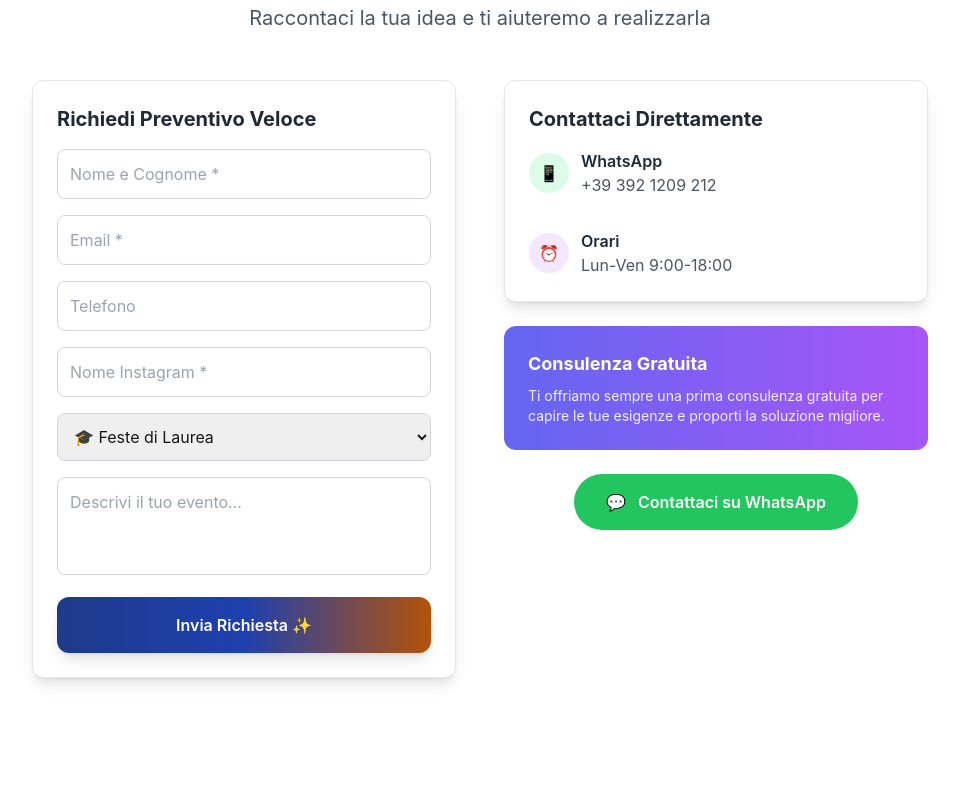
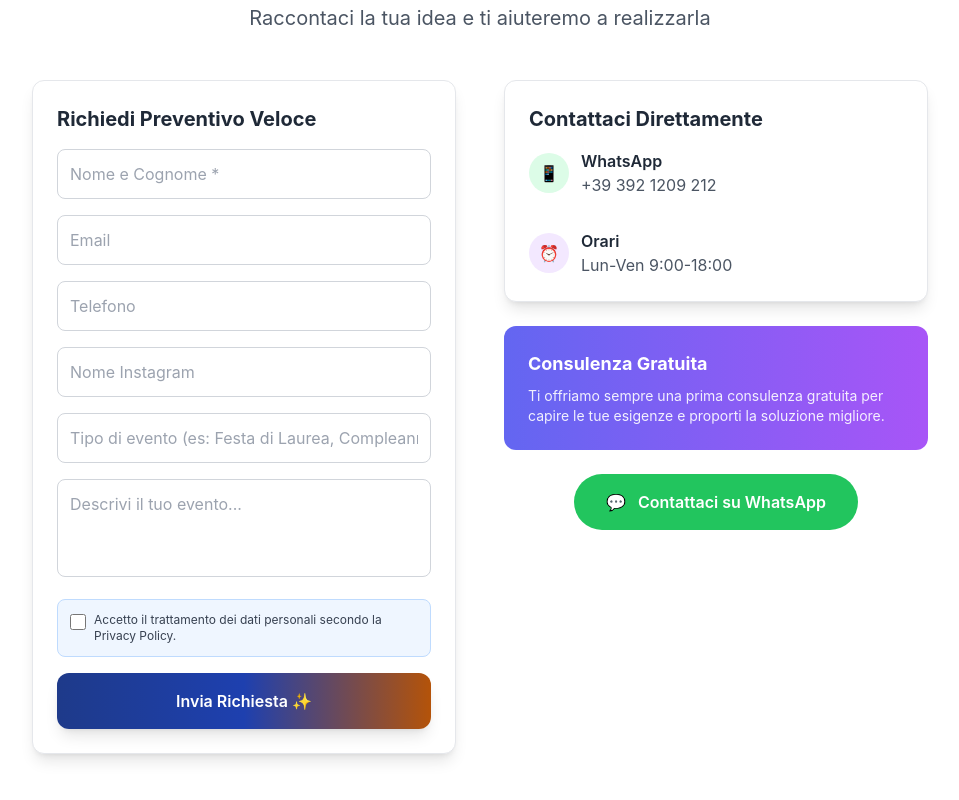
Before and after one commit to Gregoriounipd/fast-events, a Next.js app: page /servizi in a window 1280 px wide. Shown: the part 3121-3921 px from the top of the page, without its empty margins (160-1119 px from the left). Before the commit the page ends 3879 px from the top, so only its background shows below. Built offline with nearby package versions, Linux system fonts and the light colour scheme.

Commit message:
fix definitivo del form

```diff
--- a/app/page.js
+++ b/app/page.js
@@ -36,7 +36,7 @@ function ContactModal({ isOpen, onClose }) {
     email: '',
     telefono: '',
     utente: '',
-    tipoEvento: 'Feste di laurea', // ✅ CORRETTO
+    tipoEvento: '', // ✅ Vuoto inizialmente
     budget: '',
     messaggio: '',
     privacy: false
@@ -63,13 +63,13 @@ function ContactModal({ isOpen, onClose }) {
       const formDataToSend = new FormData();
 
       // ✅ SEMPRE invia tutti i campi, anche se vuoti
-      formDataToSend.append('entry.1293752853', formData.nome || '');
-      formDataToSend.append('entry.1222330538', formData.email || '');
-      formDataToSend.append('entry.996676258', formData.telefono || ''); // Opzionale
-      formDataToSend.append('entry.417819852', formData.utente || '');
-      formDataToSend.append('entry.1185668983', formData.tipoEvento || 'Altro');
-      formDataToSend.append('entry.984905371', formData.budget || ''); // Opzionale
-      formDataToSend.append('entry.811715166', formData.messaggio || ''); // ✅ Anche se vuoto!
+      formDataToSend.append('entry.1293752853', formData.nome || '');        // Nome
+      formDataToSend.append('entry.1222330538', formData.email || '');       // Email
+      formDataToSend.append('entry.996676258', formData.telefono || '');     // Telefono
+      formDataToSend.append('entry.417819852', formData.utente || '');       // Instagram
+      formDataToSend.append('entry.1185668983', formData.tipoEvento || '');  // Tipo Evento (TEXT!)
+      formDataToSend.append('entry.984905371', formData.budget || '');       // Budget
+      formDataToSend.append('entry.811715166', formData.messaggio || '');    // Messaggio
 
       console.log('📡 Invio a Google Forms...');
 
@@ -109,13 +109,13 @@ function ContactModal({ isOpen, onClose }) {
 
       alert('✅ Richiesta inviata! Ti contatteremo entro 24 ore.');
 
-      onClose();
+     // Reset form
       setFormData({
         nome: '',
         email: '',
         telefono: '',
         utente: '',
-        tipoEvento: 'Feste di laurea',
+        tipoEvento: '',
         budget: '',
         messaggio: '',
         privacy: false
@@ -224,24 +224,21 @@ function ContactModal({ isOpen, onClose }) {
               className="w-full p-3 sm:p-4 border-2 border-amber-200 rounded-xl focus:ring-2 focus:ring-blue-900 focus:border-blue-900 transition-all duration-200 bg-white hover:bg-amber-50/50 text-slate-800 placeholder-slate-400 text-base"
             />
           </div>
-
-          {/* Select Tipo Evento */}
+            {
+            /* Tipo di Evento */}
           <div className="space-y-2">
             <label className="block text-sm font-semibold text-slate-800 mb-2">
               Tipo di Evento *
             </label>
-            <select
-              name="tipoEvento"
-              value={formData.tipoEvento}
-              onChange={handleChange}
-              className="w-full p-3 sm:p-4 border-2 border-amber-200 rounded-xl focus:ring-2 focus:ring-blue-900 focus:border-blue-900 transition-all duration-200 bg-white hover:bg-amber-50/50 text-slate-800 font-medium shadow-sm cursor-pointer text-base"
-            >
-              <option value="Feste di laurea">🎓 Festa di Laurea</option>
-              <option value="Compleanno">🎂 Compleanno</option>
-              <option value="Altro">🎉 Altro</option>
-            </select>
-          </div>
-
+          <input
+            type="text"
+            name="tipoEvento"
+            value={formData.tipoEvento}
+            onChange={handleChange}
+            placeholder="Es: Festa di Laurea, Compleanno, 18esimo..."
+            className="w-full p-3 sm:p-4 border-2 border-amber-200 rounded-xl focus:ring-2 focus:ring-blue-900 focus:border-blue-900 transition-all duration-200 bg-white hover:bg-amber-50/50 text-slate-800 placeholder-slate-400 text-base"
+          />
+</div>
           {/* Budget */}
           <div className="space-y-2">
             <label className="block text-sm font-semibold text-slate-800 mb-2">
--- a/app/servizi/page.js
+++ b/app/servizi/page.js
@@ -98,39 +98,44 @@ function QuickQuoteForm() {
     email: '',
     telefono: '',
     utente: '',
-    tipoEvento: 'Feste di laurea', // ✅ Deve matchare con il name del select
-    budget: '', // Aggiungi questo se serve
-    messaggio: ''
+    tipoEvento: '', // ✅ Stringa vuota - il cliente scrive quello che vuole
+    budget: '',
+    messaggio: '',
+    privacy: false // ✅ Aggiungi anche qui la privacy
   });
 
-  const handleSubmit = async () => {
+  const handleSubmit = async (e) => {
+    e.preventDefault(); // ✅ Previeni reload pagina
+
     try {
-      // Validazione SOLO campi veramente obbligatori
-      if (!formData.nome || !formData.email || !formData.utente) {
-        alert('⚠️ Compila almeno: Nome, Email e Instagram');
+      // Validazione SOLO nome
+      if (!formData.nome || formData.nome.trim() === '') {
+        alert('⚠️ Inserisci almeno il tuo nome!');
         return;
       }
 
-      console.log('📤 Invio dati:', formData);
+      if (!formData.privacy) {
+        alert('⚠️ Devi accettare la privacy policy per continuare');
+        return;
+      }
+
+      console.log('📤 Invio quick quote:', formData);
 
       const GOOGLE_FORM_URL = 'https://docs.google.com/forms/d/e/1FAIpQLSdlZEv6k-vgrV3yVwZsaIiLUYqwLsffPrPASZqmAXzn090Ukw/formResponse';
 
       const formDataToSend = new FormData();
-
-      // ✅ SEMPRE invia tutti i campi, anche se vuoti
       formDataToSend.append('entry.1293752853', formData.nome || '');
       formDataToSend.append('entry.1222330538', formData.email || '');
-      formDataToSend.append('entry.996676258', formData.telefono || ''); // Opzionale
+      formDataToSend.append('entry.996676258', formData.telefono || '');
       formDataToSend.append('entry.417819852', formData.utente || '');
-      formDataToSend.append('entry.1185668983', formData.tipoEvento || 'Altro');
-      formDataToSend.append('entry.984905371', formData.budget || ''); // Opzionale
-      formDataToSend.append('entry.811715166', formData.messaggio || ''); // ✅ Anche se vuoto!
+      formDataToSend.append('entry.1185668983', formData.tipoEvento || ''); // ✅ Text libero
+      formDataToSend.append('entry.984905371', formData.budget || '');
+      formDataToSend.append('entry.811715166', formData.messaggio || '');
 
       console.log('📡 Invio a Google Forms...');
 
-      // Invia con timeout per evitare hang
       const controller = new AbortController();
-      const timeoutId = setTimeout(() => controller.abort(), 5000); // 5 sec timeout
+      const timeoutId = setTimeout(() => controller.abort(), 5000);
 
       await fetch(GOOGLE_FORM_URL, {
         method: 'POST',
@@ -138,20 +143,21 @@ function QuickQuoteForm() {
         mode: 'no-cors',
         signal: controller.signal
       }).catch(err => {
-        // no-cors può dare errore anche se funziona
         console.log('⚠️ Fetch completato (no-cors)');
       });
 
       clearTimeout(timeoutId);
 
-      // BACKUP LOCALE (SEMPRE, anche se Google Forms fallisce)
-      const backupKey = `richiesta_${Date.now()}`;
+      // BACKUP LOCALE
+      const backupKey = `richiesta_servizi_${Date.now()}`;
       const backupData = {
         ...formData,
         timestamp: new Date().toISOString(),
-        // Aggiungi info su quali campi erano vuoti
+        source: 'pagina_servizi',
         campiVuoti: {
+          email: !formData.email,
           telefono: !formData.telefono,
+          utente: !formData.utente,
           budget: !formData.budget,
           messaggio: !formData.messaggio
         }
@@ -160,35 +166,35 @@ function QuickQuoteForm() {
       localStorage.setItem(backupKey, JSON.stringify(backupData));
 
       console.log('✅ Backup salvato:', backupKey);
-      console.log('📊 Dati backup:', backupData);
 
       alert('✅ Richiesta inviata! Ti contatteremo entro 24 ore.');
 
-      onClose();
+      // Reset form
       setFormData({
         nome: '',
         email: '',
         telefono: '',
         utente: '',
-        tipoEvento: 'Feste di laurea',
+        tipoEvento: '',
         budget: '',
-        messaggio: ''
+        messaggio: '',
+        privacy: false
       });
 
     } catch (error) {
-      console.error('❌ Errore:', error);
+      console.error('❌ Errore quick quote:', error);
 
-      // SALVA COMUNQUE IL BACKUP
-      const backupKey = `richiesta_errore_${Date.now()}`;
+      const backupKey = `richiesta_servizi_errore_${Date.now()}`;
       localStorage.setItem(backupKey, JSON.stringify({
         ...formData,
         timestamp: new Date().toISOString(),
+        source: 'pagina_servizi',
         errore: error.message
       }));
 
       console.log('💾 Backup errore salvato:', backupKey);
 
-      alert('⚠️ Possibile problema di invio.\n\nI tuoi dati sono stati salvati in backup.\n\nPer sicurezza, contattaci anche su WhatsApp: +39 3921209212');
+      alert('⚠️ Possibile problema di invio.\n\nPer sicurezza, contattaci anche su WhatsApp: +39 3921209212');
     }
   };
 
@@ -208,17 +214,15 @@ function QuickQuoteForm() {
           value={formData.nome}
           onChange={handleChange}
           className="w-full p-3 border border-gray-300 rounded-lg focus:ring-2 focus:ring-indigo-500 focus:border-transparent"
-          required
         />
 
         <input
           type="email"
           name="email"
-          placeholder="Email *"
+          placeholder="Email"
           value={formData.email}
           onChange={handleChange}
           className="w-full p-3 border border-gray-300 rounded-lg focus:ring-2 focus:ring-indigo-500 focus:border-transparent"
-          required
         />
 
         <input
@@ -233,26 +237,21 @@ function QuickQuoteForm() {
         <input
           type="text"
           name="utente"
-          placeholder="Nome Instagram *"
+          placeholder="Nome Instagram"
           value={formData.utente}
           onChange={handleChange}
           className="w-full p-3 border border-gray-300 rounded-lg focus:ring-2 focus:ring-indigo-500 focus:border-transparent"
-          required
         />
 
-        {/* ✅ CORRETTO: name="tipoEvento" (non "servizio") */}
-        <select
+        {/* ✅ CAMPO TEXT invece di SELECT */}
+        <input
+          type="text"
           name="tipoEvento"
+          placeholder="Tipo di evento (es: Festa di Laurea, Compleanno, 18esimo...)"
           value={formData.tipoEvento}
           onChange={handleChange}
           className="w-full p-3 border border-gray-300 rounded-lg focus:ring-2 focus:ring-indigo-500 focus:border-transparent"
-          required
-        >
-          <option value="Feste di laurea">🎓 Feste di Laurea</option>
-          <option value="Compleanni">🎂 Compleanni</option>
-          <option value="18 esimo">🎉 18° Compleanno</option>
-          <option value="Altro">✨ Altro</option>
-        </select>
+        />
 
         <textarea
           name="messaggio"
@@ -262,6 +261,21 @@ function QuickQuoteForm() {
           onChange={handleChange}
           className="w-full p-3 border border-gray-300 rounded-lg focus:ring-2 focus:ring-indigo-500 focus:border-transparent resize-none"
         />
+
+        {/* Privacy checkbox */}
+        <div className="bg-blue-50 p-3 rounded-lg border border-blue-200">
+          <label className="flex items-start gap-2 text-xs text-gray-700 cursor-pointer">
+            <input
+              type="checkbox"
+              checked={formData.privacy}
+              onChange={(e) => setFormData({ ...formData, privacy: e.target.checked })}
+              className="mt-0.5 w-4 h-4 text-blue-900 border-2 border-gray-300 rounded focus:ring-blue-900 focus:ring-2 flex-shrink-0"
+            />
+            <span>
+              Accetto il trattamento dei dati personali secondo la Privacy Policy.
+            </span>
+          </label>
+        </div>
 
         <button
           type="submit"
```
